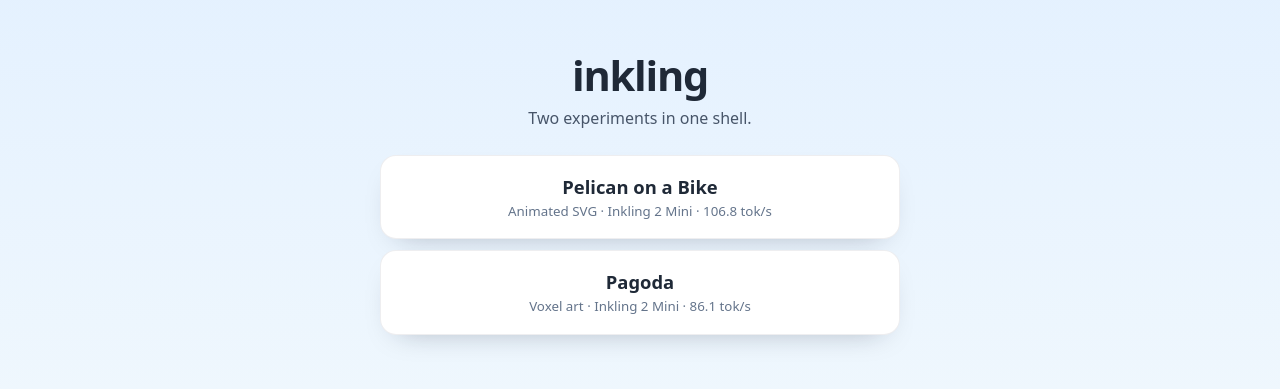
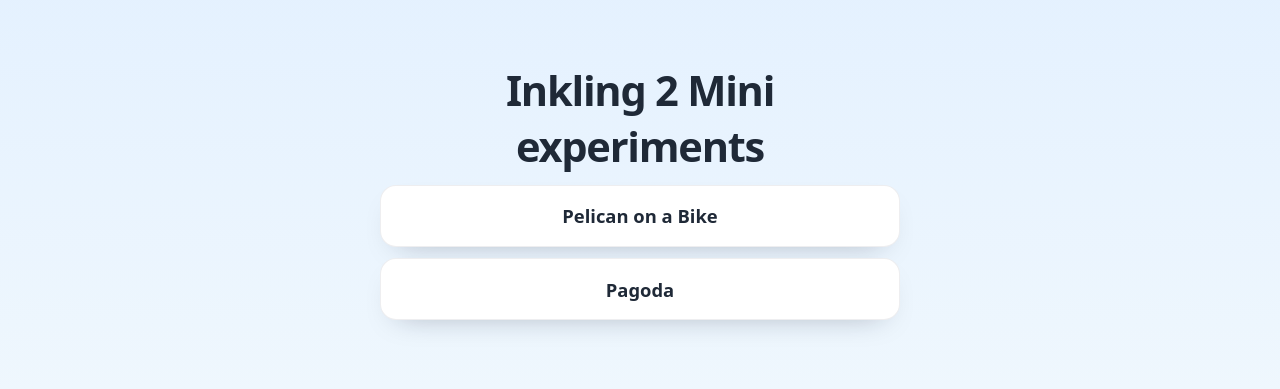
Before and after one commit to laurogripa/inkling, a plain HTML site: page index.html in a window 1280 px wide. Shown: the part 209-598 px from the top of the page. Drawn offline with Linux system fonts and the light colour scheme.

Commit message:
Update landing page and run specs
- Landing: 'Inkling 2 Mini experiments' + links
- Pelican gains Effort: high; pagoda mirrors pelican's run specs

```diff
--- a/index.html
+++ b/index.html
@@ -3,7 +3,7 @@
 <head>
 <meta charset="utf-8">
 <meta name="viewport" content="width=device-width, initial-scale=1">
-<title>inkling</title>
+<title>Inkling 2 Mini experiments</title>
 <style>
   * { box-sizing: border-box; }
   body {
@@ -19,7 +19,6 @@
   }
   main { text-align: center; width: 100%; max-width: 520px; }
   h1 { font-size: clamp(2rem, 6vw, 2.6rem); letter-spacing: -0.03em; margin: 0 0 4px; }
-  .sub { color: #475569; margin: 0 0 1.6rem; }
   nav a {
     display: block;
     text-decoration: none;
@@ -33,16 +32,14 @@
   }
   nav a:hover { transform: translateY(-2px); }
   nav a strong { display: block; font-size: 1.15rem; color: #1f2937; }
-  nav a small { color: #64748b; }
 </style>
 </head>
 <body>
 <main>
-  <h1>inkling</h1>
-  <p class="sub">Two experiments in one shell.</p>
+  <h1>Inkling 2 Mini experiments</h1>
   <nav>
-    <a href="pelican-bike/"><strong>Pelican on a Bike</strong><small>Animated SVG · Inkling 2 Mini · 106.8 tok/s</small></a>
-    <a href="pagoda/"><strong>Pagoda</strong><small>Voxel art · Inkling 2 Mini · 86.1 tok/s</small></a>
+    <a href="pelican-bike/"><strong>Pelican on a Bike</strong></a>
+    <a href="pagoda/"><strong>Pagoda</strong></a>
   </nav>
 </main>
 </body>
```
Also changed, not shown: pagoda/index.html (+8 -1 lines), pelican-bike/index.html (+1 -0 lines), 1 other file.
